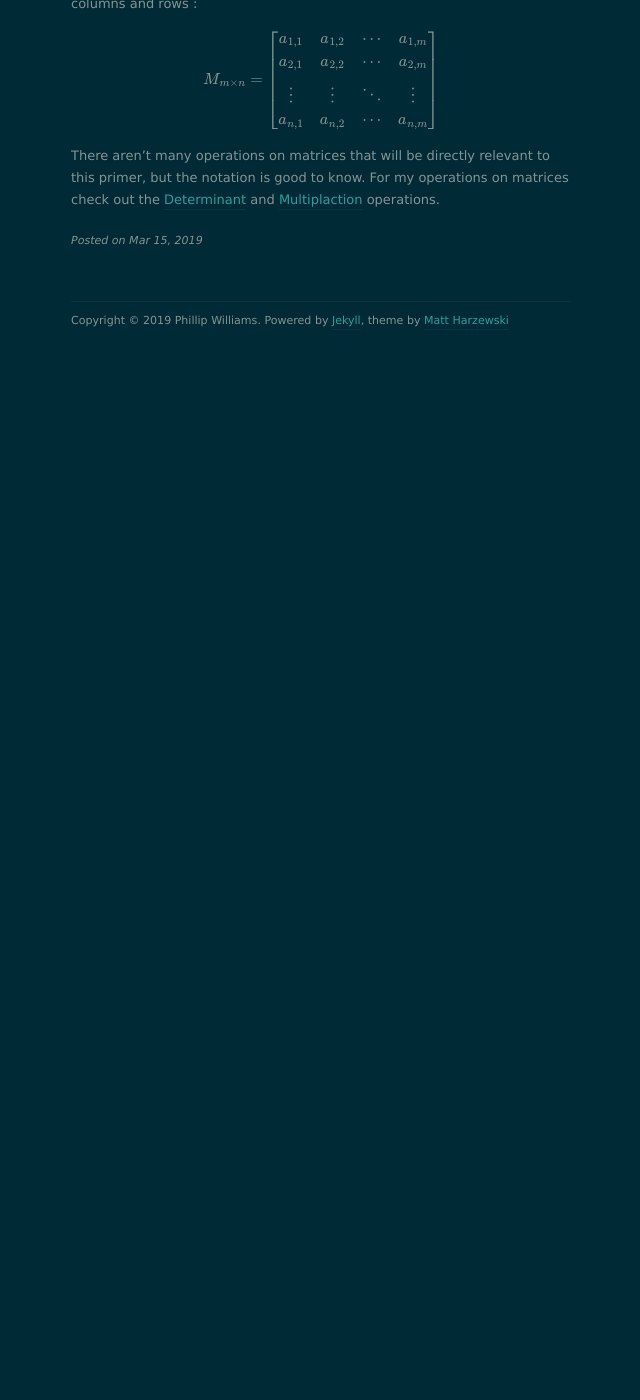
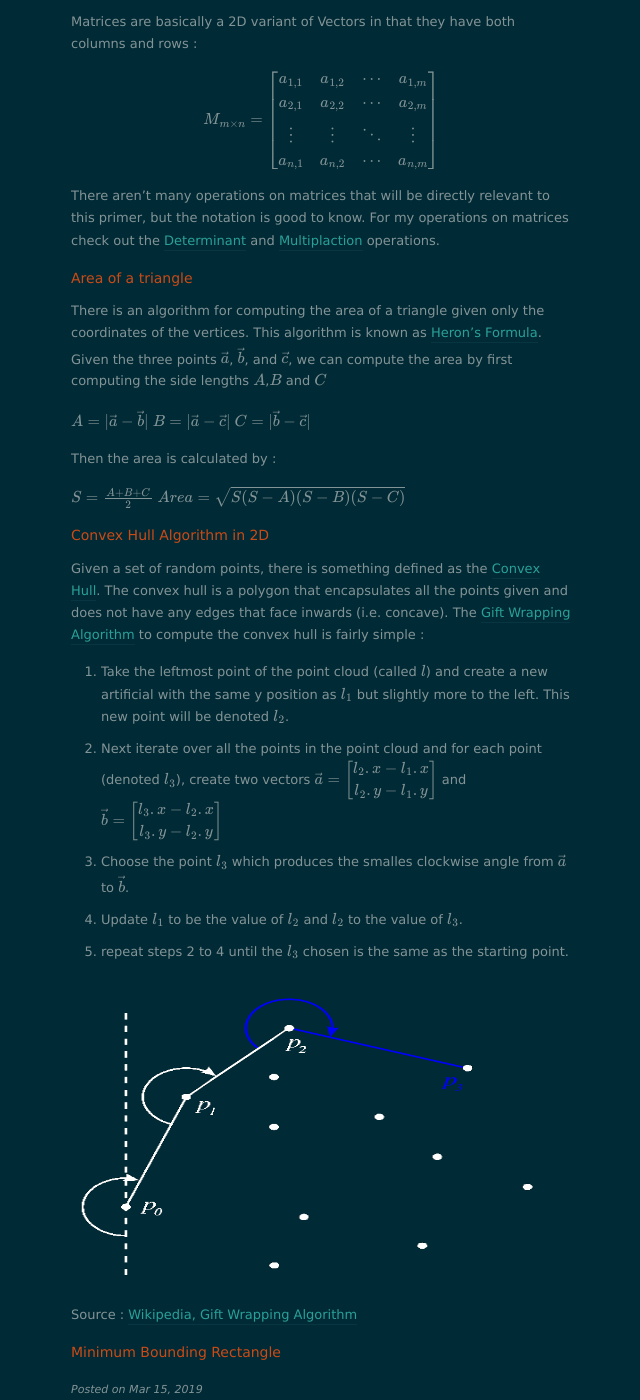
Before and after one commit to Philliams/Philliams.github.io, a Jekyll site: the page built from _posts/2019-3-15-A-Primer-On-Computational-Geometry.md, in a window 1280 px wide and 1400 px high, scrolled down 1653 px. Shown: the whole window, without its empty margins (319-959 px from the left). Built offline with Jekyll 4.4.1, drawn with Linux system fonts in a browser that asks for light colours; nearby versions of some CDN libraries; formulas are drawn with MathJax 3; before the commit the page ends 2004 px from its top, so only the background shows below that; some of the changed text lies outside the part shown.

Commit message:
Intermediate Updated to the Computational Geometry Post

```diff
--- a/_posts/2019-3-15-A-Primer-On-Computational-Geometry.md
+++ b/_posts/2019-3-15-A-Primer-On-Computational-Geometry.md
@@ -4,7 +4,7 @@ mathjax: true
 title: A Primer On Computational Geometry
 ---
 
-There are many interesting problems and algorithms in the field of Computational Geometry. The aim of this post however is not to be an overview of significant areas or a road map to learning the field, but rather a primer for the University of Ottawa Computer Science Games team for challenges involving Geometry problems. We will cover basic vectors, matrices and linear algebra as well as various novice and intermediate applications of Computational Geometry.
+There are many interesting problems and algorithms in the field of Computational Geometry. The aim of this post is not to be an overview of significant areas or a road map to learning the field, but rather a primer for the University of Ottawa Computer Science Games team for challenges involving Geometry problems. We will cover basic vectors, matrices and linear algebra as well as various novice and intermediate applications of Computational Geometry.
 
 ### Introduction to Vectors
 
@@ -50,11 +50,11 @@ $$
 
 $$
 
-The angle between two vectors can then be computed using the dot product :
+The angle between two vectors $ \vec{a} $ and $ \vec{b} $ can then be computed using the dot product :
 
 $$
 
-cos(\theta) = \vec{a} \cdot \vec{b}
+cos(\theta) = \frac{\vec{a} \cdot \vec{b}}{\lvert \vec{a} \rvert \cdot \lvert \vec{b} \rvert}
 
 $$
 
@@ -86,3 +86,39 @@ $$
 $$
 
 There aren't many operations on matrices that will be directly relevant to this primer, but the notation is good to know. For my operations on matrices check out the [Determinant](https://en.wikipedia.org/wiki/Determinant) and [Multiplaction](https://en.wikipedia.org/wiki/Matrix_multiplication) operations.
+
+### Area of a triangle
+
+There is an algorithm for computing the area of a triangle given only the coordinates of the vertices. This algorithm is known as [Heron's Formula](https://en.wikipedia.org/wiki/Heron%27s_formula). Given the three points $ \vec{a} $, $ \vec{b} $, and $ \vec{c} $, we can compute the area by first computing the side lengths $A$,$B$ and $C$
+
+$$ A = \lvert \vec{a} - \vec{b} \rvert $$
+$$ B = \lvert \vec{a} - \vec{c} \rvert $$
+$$ C = \lvert \vec{b} - \vec{c} \rvert $$
+
+Then the area is calculated by :
+
+$$ S = \frac{A + B + C}{2} $$
+$$ Area = \sqrt{S(S-A)(S-B)(S-C)} $$
+
+### Convex Hull Algorithm in 2D
+
+Given a set of random points, there is something defined as the [Convex Hull](https://en.wikipedia.org/wiki/Convex_hull). The convex hull is a polygon that encapsulates all the points given and does not have any edges that face inwards (i.e. concave). The [Gift Wrapping Algorithm](https://en.wikipedia.org/wiki/Gift_wrapping_algorithm) to compute the convex hull is fairly simple :
+1. Take the leftmost point of the point cloud (called $ l $) and create a new artificial with the same y position as $ l_1 $ but slightly more to the left. This new point will be denoted $ l_2 $.
+2. Next iterate over all the points in the point cloud and for each point (denoted $ l_3 $), create two vectors
+$$ \vec{a} = \begin{bmatrix}
+    l_{2}.x - l_{1}.x \\
+    l_{2}.y - l_{1}.y
+    \end{bmatrix} $$
+and
+$$ \vec{b} = \begin{bmatrix}
+    l_{3}.x - l_{2}.x \\
+    l_{3}.y - l_{2}.y
+    \end{bmatrix} $$
+3. Choose the point $ l_3 $ which produces the smalles clockwise angle from $ \vec{a} $ to $ \vec{b} $.
+4. Update $ l_1 $ to be the value of $ l_2 $ and $ l_2 $ to the value of $ l_3 $.
+5. repeat steps 2 to 4 until the $ l_3 $ chosen is the same as the starting point.
+
+<img src="{{ site.baseurl }}/images/gift_wrapping_algo_white.png" width="500px" height="300px">
+Source : [Wikipedia, Gift Wrapping Algorithm](https://en.wikipedia.org/wiki/Gift_wrapping_algorithm)
+
+### Minimum Bounding Rectangle
```
Also changed, not shown: other parts of _posts/2019-3-15-A-Primer-On-Computational-Geometry.md (+1 -1 lines), images/gift_wrapping_algo.png (added), images/gift_wrapping_algo_white.png (added), 4 other files.
